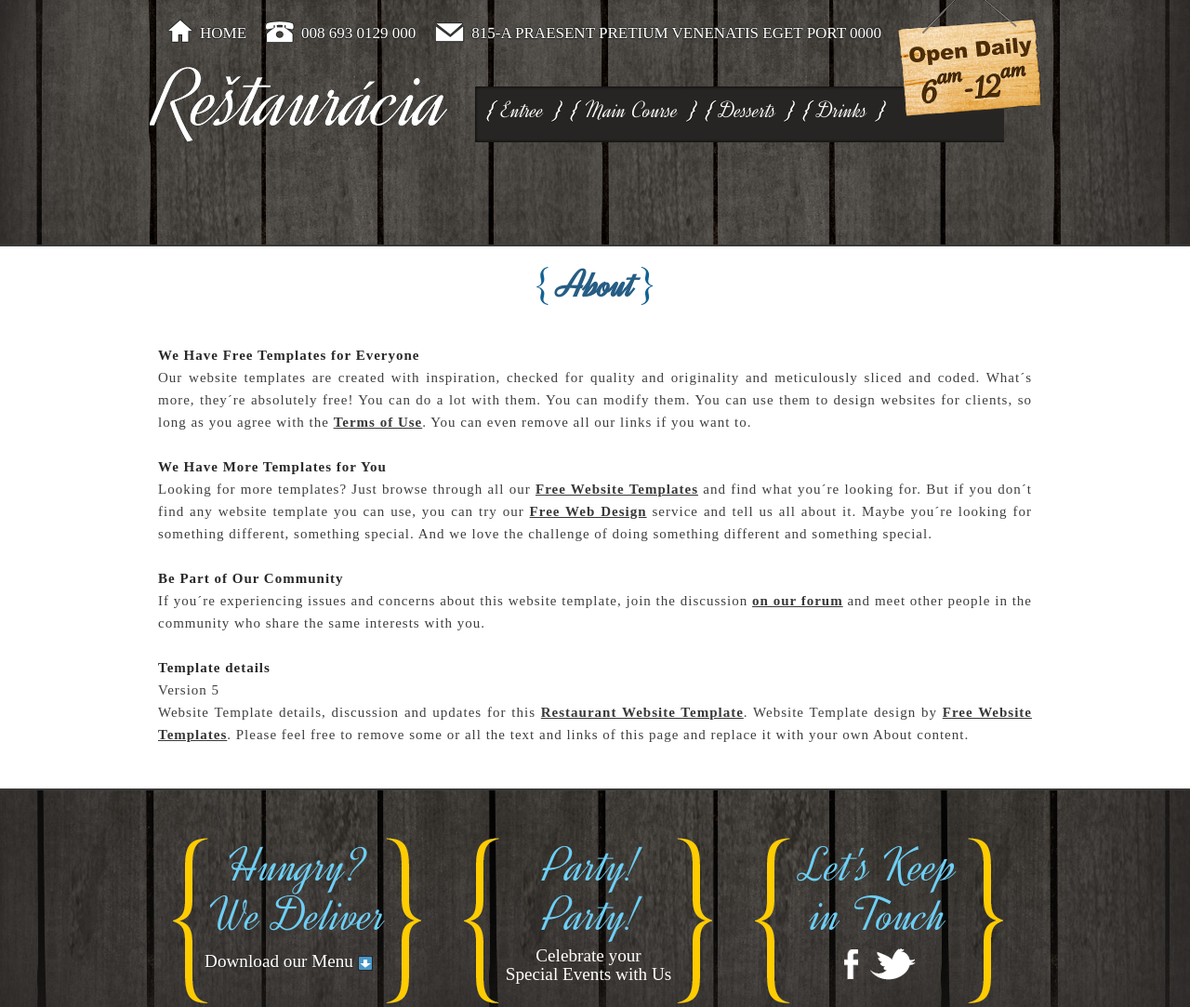
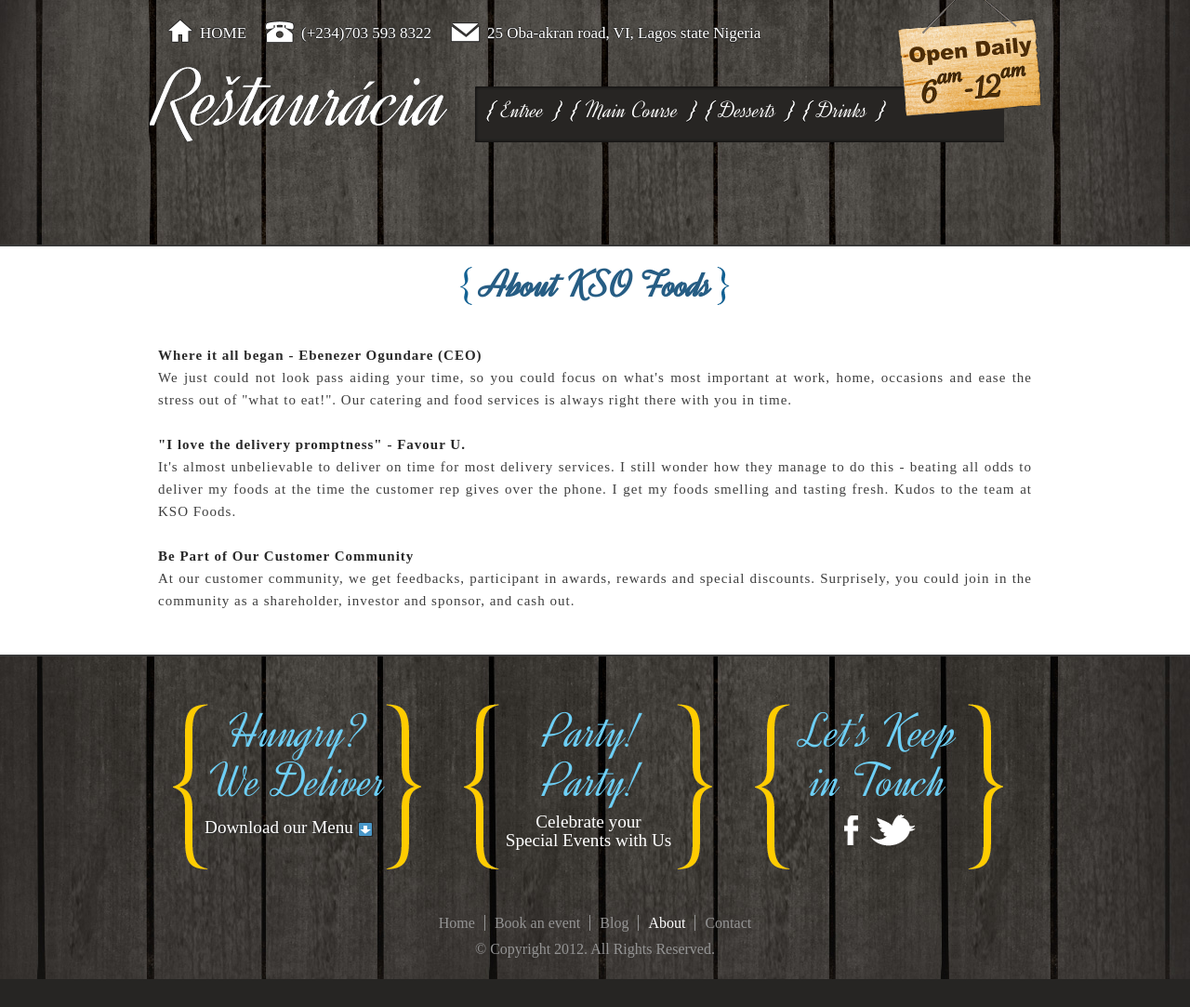
Before and after one commit to ogundare-eben/azure-web-app, a plain HTML site: page about.html in a window 1280 px wide. Shown: the top 1083 px of the page at 93% size. After the commit the page ends 1053 px from the top, so only its background shows below. Drawn offline with Linux system fonts and the light colour scheme.

Commit message:
changes to about.html

```diff
--- a/about.html
+++ b/about.html
@@ -2,7 +2,7 @@
 <!-- Website template by freewebsitetemplates.com -->
 <html>
 <head>
-	<title>About - Restaurant Website Template</title>
+	<title>About - KSO Foods</title>
 	<meta charset="UTF-8">
 	<link rel="stylesheet" type="text/css" href="css/style.css">
 	<!--[if IE 7]>
@@ -20,10 +20,10 @@
 				<a href="index.html">HOME</a>
 			</li>
 			<li class="phone">
-				<a href="contact.html">008 693 0129 000</a>
+				<a href="contact.html">(+234)703 593 8322</a>
 			</li>
 			<li class="address">
-				<a href="contact.html">815-A PRAESENT PRETIUM VENENATIS EGET PORT 0000</a>
+				<a href="contact.html">25 Oba-akran road, VI, Lagos state Nigeria</a>
 			</li>
 		</ul>
 
@@ -36,38 +36,25 @@
 		</ul> <!-- /#navigation -->
 	</div> <!-- end of header -->
 	<div id="contents"> <!-- start of contents -->
-		<h2 class="aboutus"><span>About</span></h2>
+		<h2 class="aboutus"><span>About KSO Foods</span></h2>
 		<div id="aboutus">
-			<h3>We Have Free Templates for Everyone</h3>
+			<h3>Where it all began - Ebenezer Ogundare (CEO)</h3>
 			<p>
-				Our website templates are created with inspiration, checked for quality
-				and originality and meticulously sliced and coded. What&acute;s more, they&acute;re
-				absolutely free! You can do a lot with them. You can modify them. You
-				can use them to design websites for clients, so long as you agree with
-				the <a href="http://www.freewebsitetemplates.com/about/termsofuse/">Terms of Use</a>. You can even remove all our links if you want to.
+				We just could not look pass aiding your time, so you could focus on what's most important at work,
+				home, occasions and ease the stress out of "what to eat!". Our catering and food services is always
+				right there with you in time.
 			</p>
-			<h3>We Have More Templates for You</h3>
+			<h3>"I love the delivery promptness" - Favour U.</h3>
 			<p>
-				Looking for more templates? Just browse through all our <a href="http://www.freewebsitetemplates.com/">Free Website
-				Templates</a> and find what you&acute;re looking for. But if you don&acute;t find any
-				website template you can use, you can try our <a href="http://www.freewebsitetemplates.com/freewebdesign/">Free Web Design</a> service
-				and tell us all about it. Maybe you&acute;re looking for something different,
-				something special. And we love the challenge of doing something
-				different and something special.
+				It's almost unbelievable to deliver on time for most delivery services.
+				I still wonder how they manage to do this - beating all odds to deliver my foods
+				at the time the customer rep gives over the phone.
+				I get my foods smelling and tasting fresh. Kudos to the team at KSO Foods.
 			</p>
-			<h3>Be Part of Our Community</h3>
+			<h3>Be Part of Our Customer Community</h3>
 			<p>
-				If you&acute;re experiencing issues and concerns about this website template,
-				join the discussion <a href="http://www.freewebsitetemplates.com/forum/">on our forum</a> and meet other people in the
-				community who share the same interests with you.
-			</p>
-			<h3>Template details</h3>
-			<p>
-				Version 5<br>
-				Website Template details, discussion and updates for this <a href="http://www.freewebsitetemplates.com/discuss/restaurantwebsitetemplate/">Restaurant Website Template</a>.
-				Website Template design by <a href="http://www.freewebsitetemplates.com/">Free Website Templates</a>.
-				Please feel free to remove some or all the text and links of this page and
-				replace it with your own About content.
+				At our customer community, we get feedbacks, participant in awards, rewards and special discounts.
+				Surprisely, you could join in the community as a shareholder, investor and sponsor, and cash out.
 			</p>
 		</div>
 	</div> <!-- end of contents -->
@@ -85,8 +72,8 @@
 			</li>
 			<li class="connect">
 				<h2>Let's Keep in Touch</h2>
-				<a href="http://facebook.com/freewebsitetemplates" target="_blank" class="fb" title="Facebook"></a>
-				<a href="http://twitter.com/fwtemplates" target="_blank" class="twitr" title="Twitter"></a>
+				<a href="https://web.facebook.com/ebenezerdharmie24" target="_blank" class="fb" title="Facebook"></a>
+				<a href="https://www.instagram.com/dharmiethoyeen/" target="_blank" class="twitr" title="Twitter"></a>
 			</li>
 		</ul>
 		<div>
```
